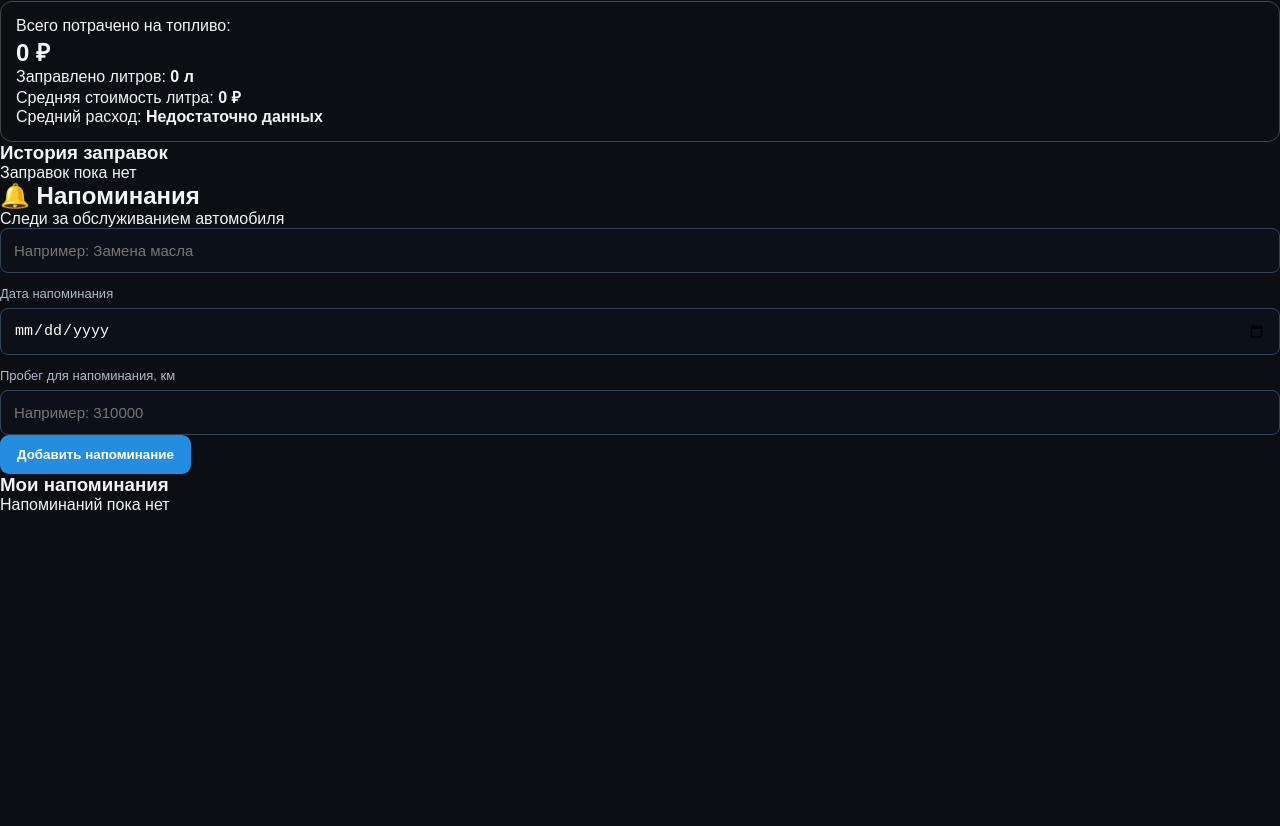
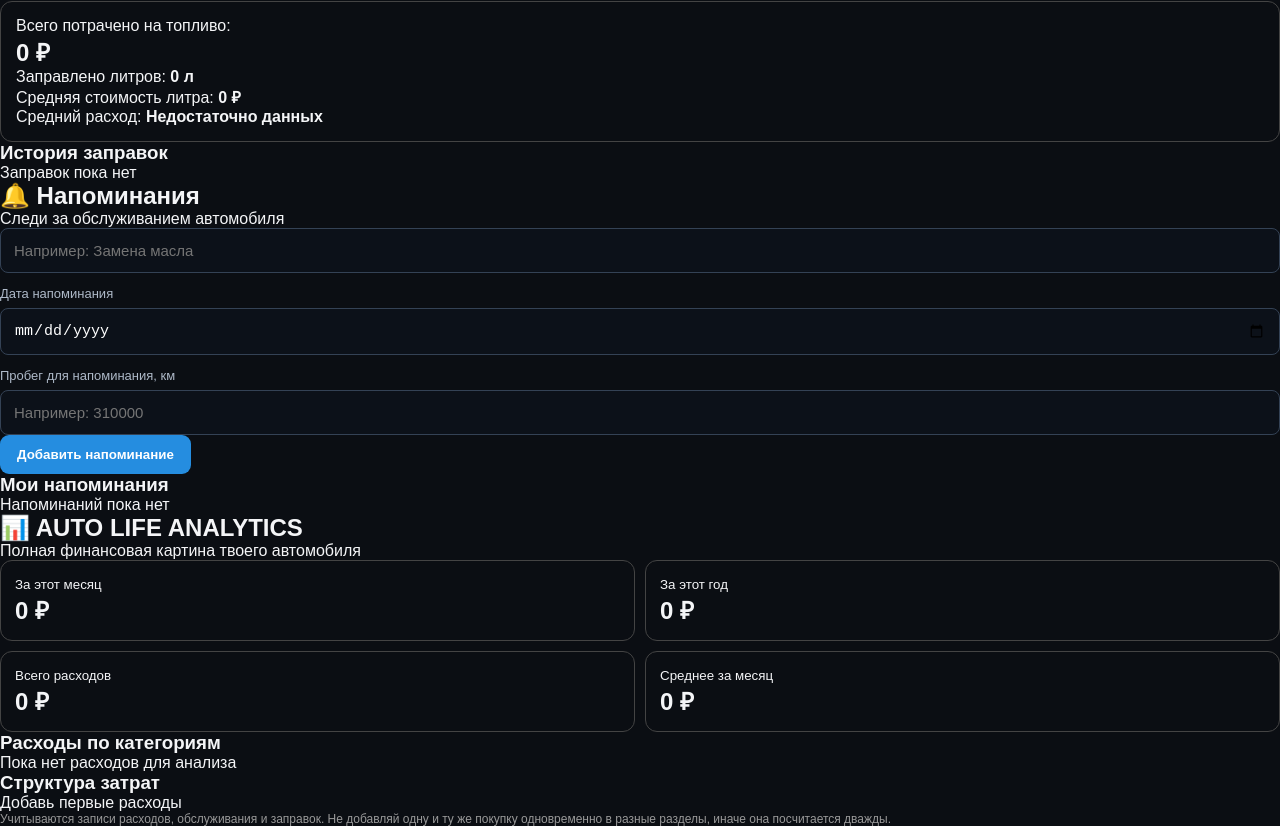
Before and after one commit to roma47562-eng/auto-life, a plain HTML site: page index.html in a window 1280 px wide. Shown: the part 1651-2477 px from the top of the page. Before the commit the page ends 2165 px from the top, so only its background shows below. Drawn offline with Linux system fonts and the light colour scheme.

Commit message:
Update index.html

```diff
--- a/index.html
+++ b/index.html
@@ -672,5 +672,148 @@ renderExpenses();
   renderReminders();
 })();
 </script>
+ <section class="card" id="analytics-section">
+  <h2>📊 AUTO LIFE ANALYTICS</h2>
+  <p>Полная финансовая картина твоего автомобиля</p>
+
+  <div style="display:grid;grid-template-columns:repeat(2,minmax(0,1fr));gap:10px">
+    <div style="padding:14px;border:1px solid #444;border-radius:12px">
+      <small>За этот месяц</small>
+      <h2 id="aMonth">0 ₽</h2>
+    </div>
+    <div style="padding:14px;border:1px solid #444;border-radius:12px">
+      <small>За этот год</small>
+      <h2 id="aYear">0 ₽</h2>
+    </div>
+    <div style="padding:14px;border:1px solid #444;border-radius:12px">
+      <small>Всего расходов</small>
+      <h2 id="aAll">0 ₽</h2>
+    </div>
+    <div style="padding:14px;border:1px solid #444;border-radius:12px">
+      <small>Среднее за месяц</small>
+      <h2 id="aAverage">0 ₽</h2>
+    </div>
+  </div>
+
+  <h3>Расходы по категориям</h3>
+  <div id="aCategories"></div>
+
+  <h3>Структура затрат</h3>
+  <div id="aBars"></div>
+
+  <p style="color:#999;font-size:12px">
+    Учитываются записи расходов, обслуживания и заправок.
+    Не добавляй одну и ту же покупку одновременно в разные разделы,
+    иначе она посчитается дважды.
+  </p>
+</section>
+
+<script>
+(function () {
+  const KEY = "autoLifeDataV2";
+  const money = n => Math.round(n).toLocaleString("ru-RU") + " ₽";
+
+  function getData() {
+    try {
+      return JSON.parse(localStorage.getItem(KEY)) || {};
+    } catch {
+      return {};
+    }
+  }
+
+  function renderAnalytics() {
+    const data = getData();
+    const expenses = Array.isArray(data.expenses) ? data.expenses : [];
+    const maintenance = Array.isArray(data.maintenance) ? data.maintenance : [];
+    const fuel = Array.isArray(data.fuel) ? data.fuel : [];
+
+    const entries = [];
+
+    expenses.forEach(x => entries.push({
+      date: x.date,
+      category: x.category || "Другие расходы",
+      amount: Number(x.amount) || 0
+    }));
+
+    maintenance.forEach(x => entries.push({
+      date: x.date,
+      category: "Обслуживание",
+      amount: Number(x.amount) || 0
+    }));
+
+    fuel.forEach(x => entries.push({
+      date: x.date,
+      category: "Топливо",
+      amount: Number(x.cost) || 0
+    }));
+
+    const now = new Date();
+    const month = now.getFullYear() + "-" +
+      String(now.getMonth() + 1).padStart(2, "0");
+    const year = String(now.getFullYear());
+
+    const all = entries.reduce((s, x) => s + x.amount, 0);
+    const monthTotal = entries
+      .filter(x => String(x.date || "").startsWith(month))
+      .reduce((s, x) => s + x.amount, 0);
+    const yearTotal = entries
+      .filter(x => String(x.date || "").startsWith(year))
+      .reduce((s, x) => s + x.amount, 0);
+
+    const dates = entries.map(x => x.date).filter(Boolean).sort();
+    let average = 0;
+
+    if (dates.length) {
+      const first = new Date(dates[0] + "T00:00:00");
+      const months = Math.max(1,
+        (now.getFullYear() - first.getFullYear()) * 12 +
+        now.getMonth() - first.getMonth() + 1
+      );
+      average = all / months;
+    }
+
+    document.getElementById("aMonth").textContent = money(monthTotal);
+    document.getElementById("aYear").textContent = money(yearTotal);
+    document.getElementById("aAll").textContent = money(all);
+    document.getElementById("aAverage").textContent = money(average);
+
+    const categories = {};
+    entries.forEach(x => {
+      categories[x.category] = (categories[x.category] || 0) + x.amount;
+    });
+
+    const sorted = Object.entries(categories).sort((a, b) => b[1] - a[1]);
+    const max = sorted.length ? sorted[0][1] : 1;
+
+    document.getElementById("aCategories").innerHTML =
+      sorted.length ? sorted.map(([name, amount]) => `
+        <div style="margin:12px 0">
+          <div style="display:flex;justify-content:space-between;gap:8px">
+            <strong>${escapeHTML(name)}</strong>
+            <strong>${money(amount)}</strong>
+          </div>
+          <div style="height:9px;background:#333;border-radius:10px;overflow:hidden;margin-top:6px">
+          <div style="height:100%;width:${amount / max * 100}%;background:#4c9aff;border-radius:10px"></div>
+          </div>
+        </div>
+      `).join("") : "<p>Пока нет расходов для анализа</p>";
+
+    const total = all || 1;
+    document.getElementById("aBars").innerHTML =
+      sorted.length ? sorted.map(([name, amount]) => `
+        <p>${escapeHTML(name)} — ${(amount / total * 100).toFixed(1)}%</p>
+      `).join("") : "<p>Добавь первые расходы</p>";
+  }
+
+  function escapeHTML(value) {
+    return String(value).replace(/[&<>"']/g, c => ({
+      "&": "&amp;", "<": "&lt;", ">": "&gt;",
+      '"': "&quot;", "'": "&#39;"
+    }[c]));
+  }
+
+  renderAnalytics();
+})();
+</script>
 </body>
 </html>
```
